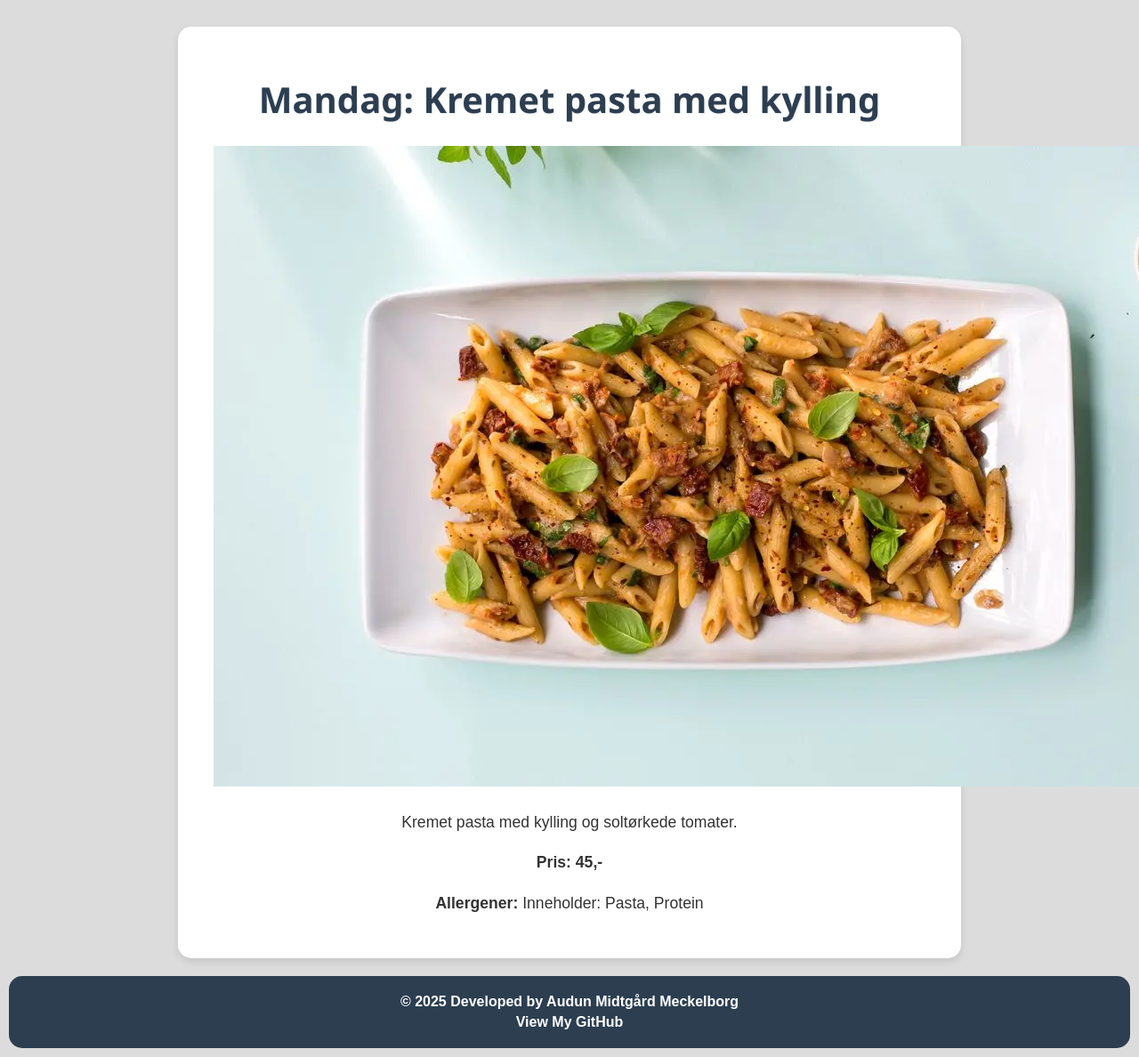
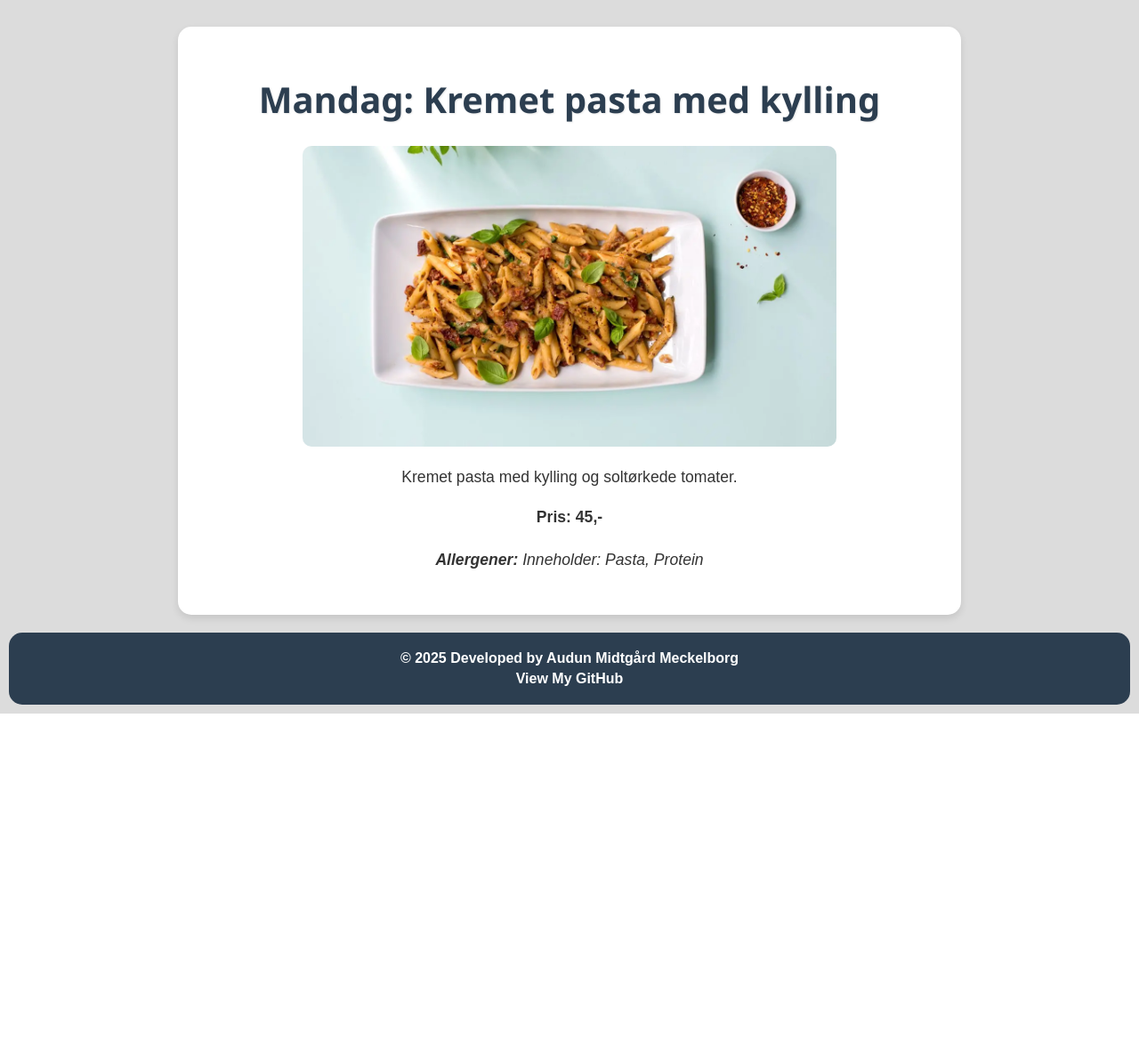
Before and after one commit to audun-web/Kantine, a Flask app: page /meny/mandag in a window 1280 px wide; the page is wider, and only the part inside the window is pictured. Shown: the part 60-1248 px from the top of that part at 89% size. After the commit the page ends 862 px from the top of that part, so only its background shows below. Run offline with Flask 3, Linux system fonts and the light colour scheme.

Commit message:
legger til litt ekstra design for den nye siden vi lagde

```diff
--- a/static/img/style.css
+++ b/static/img/style.css
@@ -148,6 +148,12 @@ footer {
     text-align: left;
 }
 
+/* Fjerner standard lenke-styling fra menykortene */
+.menu-day-link {
+    text-decoration: none;
+    color: inherit;
+}
+
 /* Styler hver enkelt "dag"-boks */
 .menu-day {
 
@@ -272,3 +278,23 @@ footer {
 .product-item:hover .price {
     color: #fff;
 }
+
+/* === DETALJSIDE FOR MENY === */
+/* Styler bildet på detaljsiden */
+.detail-image {
+    width: 100%;
+    max-width: 600px; /* Begrenser maksbredden på bildet */
+    height: auto;
+    border-radius: 10px;
+    margin: 20px auto;
+    display: block;
+}
+
+.detail-content {
+    text-align: center;
+}
+
+.allergens {
+    margin-top: 20px;
+    font-style: italic;
+}
```
